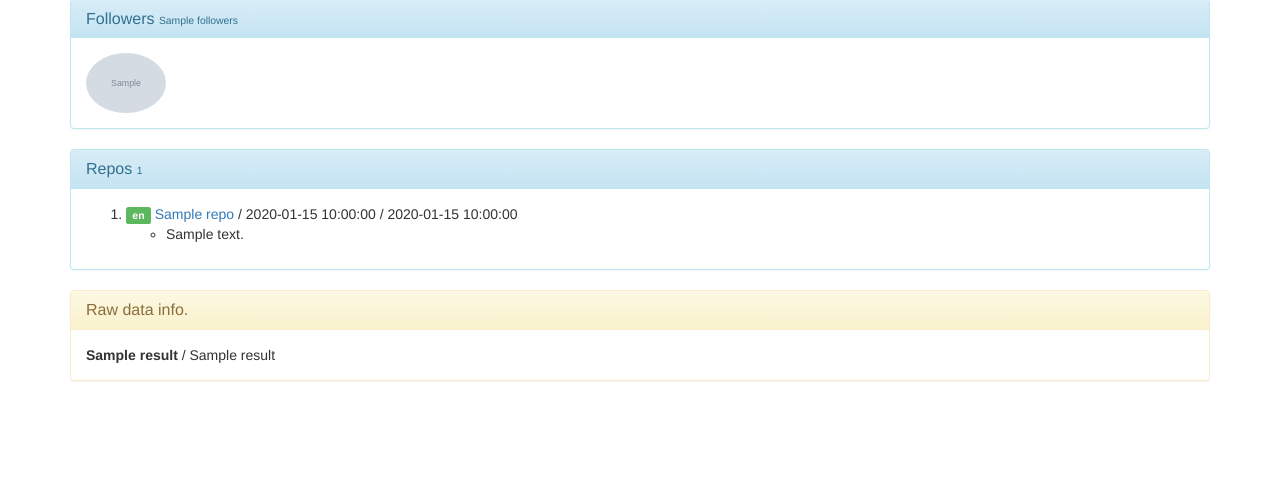
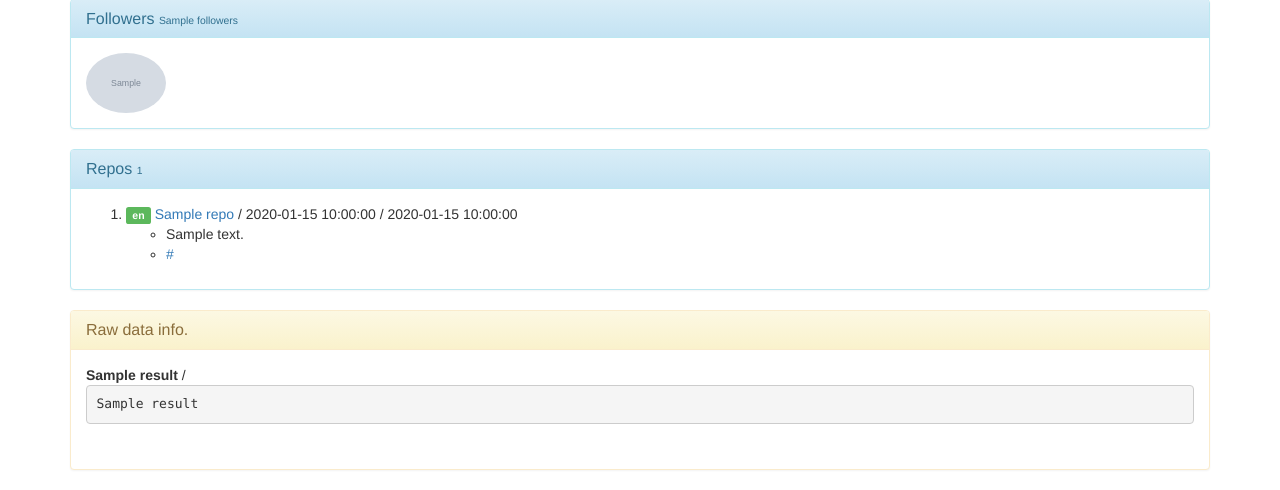
Before and after one commit to toomore/github_api, a Flask app: template templates/user.html in a window 1280 px wide. Shown: the part 503-993 px from the top of the page. Before the commit the page ends 884 px from the top, so only its background shows below. Run offline with Flask 2, Linux system fonts and the light colour scheme; the template is opened without the code that fills it: most values are stand-ins (such as "Sample title", 1, 10 or a date in 2020); grey boxes marked "Sample" are stand-in pictures; some libraries are stand-ins or nearby versions.

Commit message:
Add fork label, hireable label, update time label.

```diff
--- a/templates/user.html
+++ b/templates/user.html
@@ -29,6 +29,10 @@
         <p>
             {{result['bio']}}
         </p>
+        <p>
+            {%if result['hireable'] %}<label class="label label-info">Hireable</label>{% endif %}
+            {%if result['site_admin'] %}<label class="label label-info">Site Admin</label>{% endif %}
+        </p>
     </div>
 </div>
 <div class="panel panel-info">
@@ -58,12 +62,12 @@
     <div class="panel-body">
         <ol>
         {% for i in result['repos_list']%}
-        <li>{% if i.language %}<label class="label label-success">{{i.language}}</label>{%endif%} <a href="{{i.url}}">{{i.name}}</a> / {{i.updated_at}} / {{i.pushed_at}}
+        <li>{% if i.language %}<label class="label label-success">{{i.language}}</label>{%endif%}
+            {% if i.fork %}<label class="label label-warning">Fork</label>{% endif %}
+            <a href="{{i.url}}">{{i.name}}</a> / {{i.updated_at}} / {{i.pushed_at}}
                 <ul>
                     <li>{{i.description}}</li>
-                    {% if i.fork %}
-                        <li>Forked from {{i.full_name}}</li>
-                    {% endif %}
+                    <li><a href="{{i.html_url}}">{{i.html_url}}</a></li>
                 </ul>
             </li>
         {% endfor %}
@@ -77,7 +81,7 @@
     </div>
     <div class="panel-body">
     {% for i in result%}
-        <b>{{i}}</b> / {{result[i]}}<br>
+        <b>{{i}}</b> / <pre>{{result[i]}}</pre><br>
     {% endfor %}
     </div>
 </div>
```
